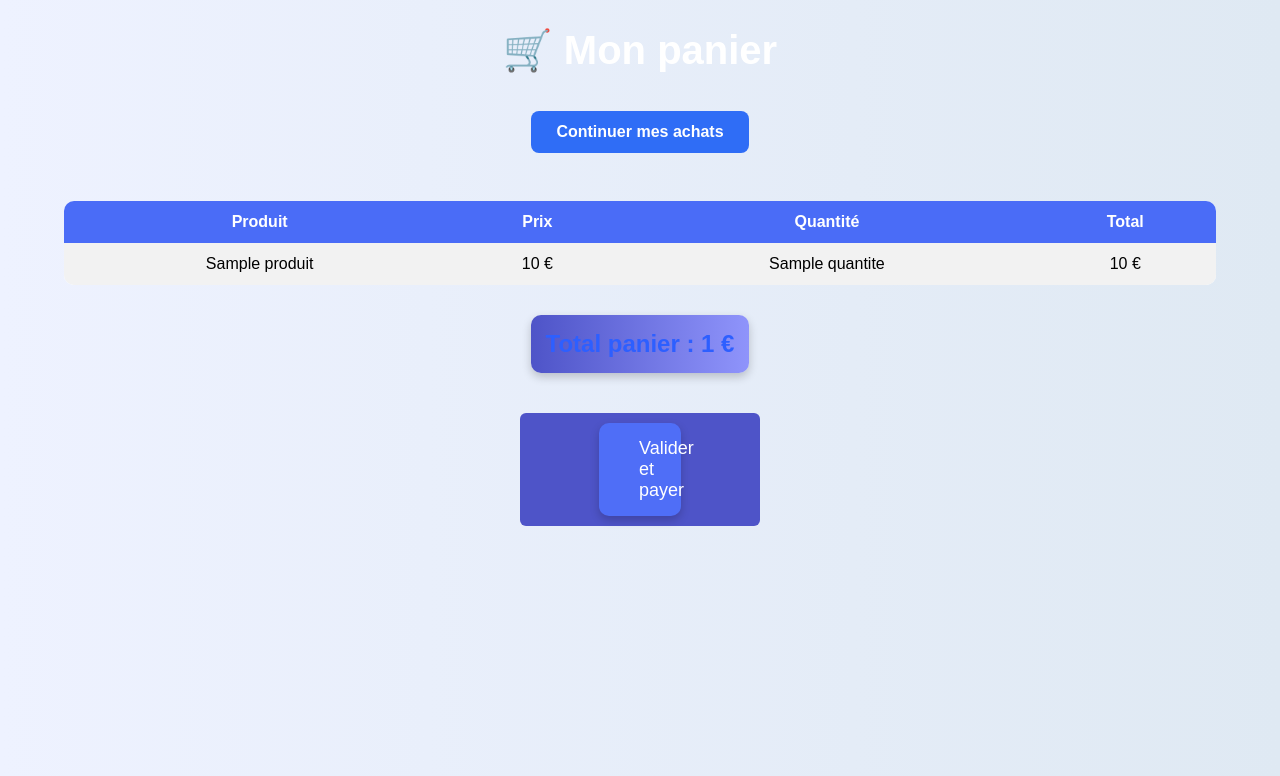
After one commit to YOUCEF27YS/magasin_informatique, a Flask app: template templates/panier.html in a window 1280 px wide. The commit adds this page. Shown: the top 776 px of the page. Run offline with Flask 3, Linux system fonts and the light colour scheme; the template is opened without the code that fills it: most values are stand-ins (such as "Sample title", 1, 10 or a date in 2020).

Commit message:
Version fonctionnelle panier et paiement

```diff
--- a/app.py
+++ b/app.py
@@ -166,6 +166,30 @@ def ajouter_produit():
 # ==========================
 @app.route("/client/<int:id_client>")
 def client(id_client):
+
+    cursor = db.cursor(dictionary=True)
+
+    cursor.execute(
+        "SELECT * FROM clients WHERE id=%s",
+        (id_client,)
+    )
+
+    client = cursor.fetchone()
+
+    cursor.execute(
+        "SELECT * FROM produits"
+    )
+
+    produits = cursor.fetchall()
+
+    cursor.close()
+
+    return render_template(
+        "client.html",
+        client=client,
+        produits=produits,
+        id_client=id_client
+    )
 
     cursor = db.cursor(dictionary=True)
 
@@ -363,7 +387,99 @@ def commander(id_client):
         produits=produits,
         id_client=id_client
     )
+@app.route("/ajouter_panier/<int:id_client>/<int:id_produit>")
+def ajouter_panier(id_client, id_produit):
 
+    cursor = db.cursor(dictionary=True)
+
+    cursor.execute(
+        "SELECT stock FROM produits WHERE id=%s",
+        (id_produit,)
+    )
+
+    produit = cursor.fetchone()
+
+    if not produit:
+        return "Produit introuvable"
+
+    cursor.execute("""
+        SELECT *
+        FROM panier
+        WHERE id_client=%s
+        AND id_produit=%s
+    """, (id_client, id_produit))
+
+    article = cursor.fetchone()
+
+    if article:
+
+        cursor.execute("""
+            UPDATE panier
+            SET quantite = quantite + 1
+            WHERE id_client=%s
+            AND id_produit=%s
+        """, (id_client, id_produit))
+
+    else:
+
+        cursor.execute("""
+            INSERT INTO panier
+            (id_client,id_produit,quantite)
+            VALUES(%s,%s,%s)
+        """, (id_client,id_produit,1))
+
+    db.commit()
+
+    return redirect(f"/panier/{id_client}")
+@app.route("/panier/<int:id_client>")
+def panier(id_client):
+
+    cursor = db.cursor(dictionary=True)
+
+    cursor.execute("""
+        SELECT
+        panier.id,
+        produits.nom,
+        produits.prix,
+        panier.quantite,
+        produits.prix * panier.quantite AS total
+
+        FROM panier
+
+        JOIN produits
+        ON produits.id = panier.id_produit
+
+        WHERE panier.id_client=%s
+    """, (id_client,))
+
+    produits = cursor.fetchall()
+
+    total_panier = sum(
+        produit["total"]
+        for produit in produits
+    )
+
+    return render_template(
+        "panier.html",
+        produits=produits,
+        total_panier=total_panier,
+        id_client=id_client
+    )
+@app.route("/paiement/<int:id_client>", methods=["GET", "POST"])
+def paiement(id_client):
+
+    if request.method == "POST":
+
+        return render_template(
+            "confirmation.html",
+            id_client=id_client,
+            id_commande=1,
+            total_panier=0
+        )
+
+    return render_template(
+        "paiement.html"
+    )
 
 # ==========================
 # DECONNEXION
--- a/static/style.css
+++ b/static/style.css
@@ -267,3 +267,29 @@ td{
 .btn-inscription:hover{
     background:#218838;
 }
+.total-panier{
+    text-align:center;
+    margin-top:30px;
+    color:#2d5fff;
+}
+
+.actions{
+    text-align:center;
+}
+
+table{
+    width:100%;
+    border-collapse:collapse;
+    margin-top:20px;
+}
+
+table th{
+    background:#4a6cf7;
+    color:white;
+    padding:12px;
+}
+
+table td{
+    padding:12px;
+    text-align:center;
+}
--- /dev/null
+++ b/templates/panier.html
@@ -0,0 +1,76 @@
+<!DOCTYPE html>
+<html>
+
+<head>
+    <title>Mon Panier</title>
+
+    <link rel="stylesheet"
+          href="{{ url_for('static', filename='style.css') }}">
+</head>
+
+<body>
+
+<div class="container">
+
+    <h1>🛒 Mon panier</h1>
+
+    <div class="actions">
+
+        <a href="/client/{{ id_client }}" class="btn-admin">
+            Continuer mes achats
+        </a>
+
+    </div>
+
+    <br>
+
+    {% if produits %}
+
+    <table>
+
+        <tr>
+            <th>Produit</th>
+            <th>Prix</th>
+            <th>Quantité</th>
+            <th>Total</th>
+        </tr>
+
+        {% for p in produits %}
+
+        <tr>
+            <td>{{ p.nom }}</td>
+            <td>{{ p.prix }} €</td>
+            <td>{{ p.quantite }}</td>
+            <td>{{ p.total }} €</td>
+        </tr>
+
+        {% endfor %}
+
+    </table>
+
+    <h2 class="total-panier">
+        Total panier : {{ total_panier }} €
+    </h2>
+
+    <div class="commande-center">
+
+        <a href="/paiement/{{ id_client }}">
+
+            <button class="btn-commander">
+                Valider et payer
+            </button>
+
+        </a>
+
+    </div>
+
+    {% else %}
+
+    <h2>Panier vide</h2>
+
+    {% endif %}
+
+</div>
+
+</body>
+</html>
```
Also changed, not shown: templates/client.html (+29 -25 lines), templates/confirmation.html (added, +26 -0 lines), templates/paiement.html (added, +60 -0 lines).
